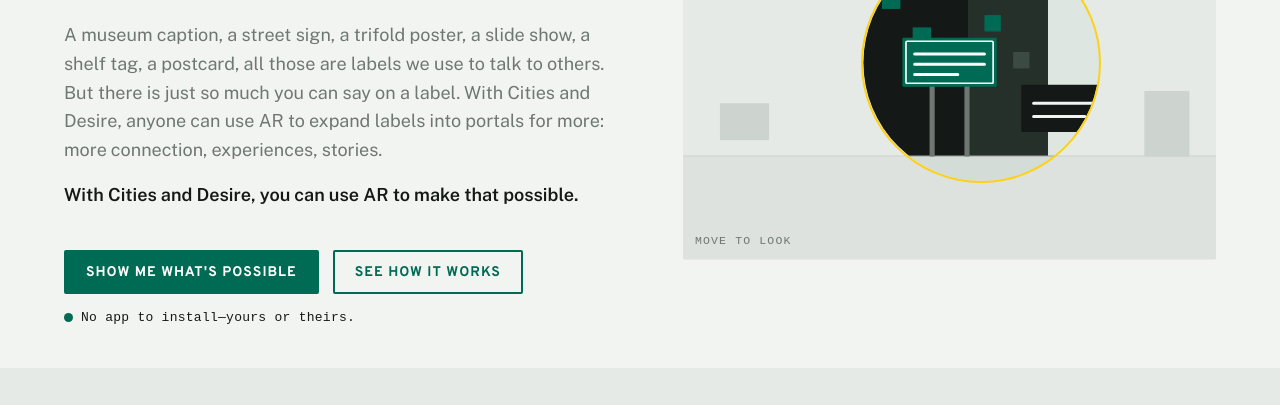
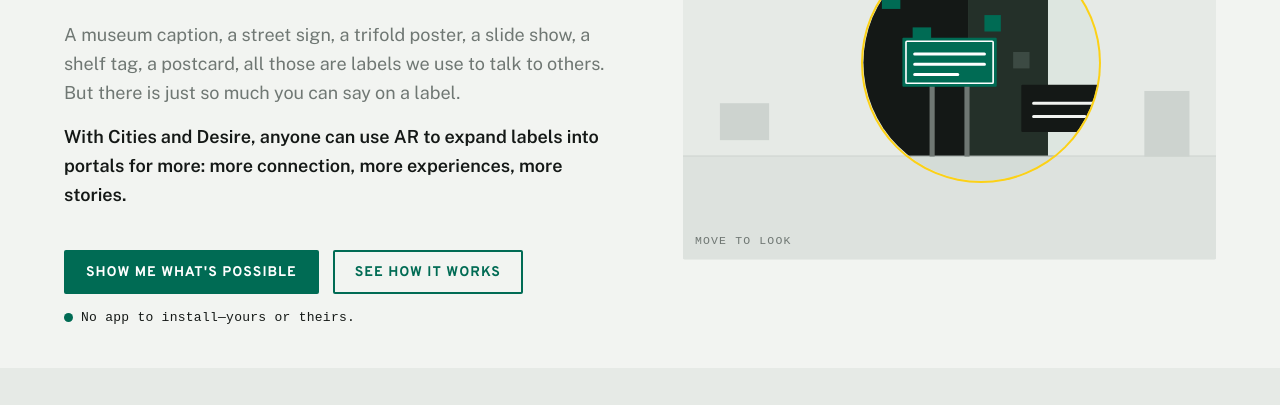
Before and after one commit to mrdale1958/newcdweb, a plain HTML site: page index3.html in a window 1280 px wide. Shown: the part 324-729 px from the top of the page. Drawn offline with nearby package versions, Linux system fonts and the light colour scheme; a web font is replaced by a local one.

Commit message:
remove redundant line

```diff
--- a/index3.html
+++ b/index3.html
@@ -265,8 +265,9 @@
       <div>
         <h1>From Labels to Portals</h1>
         <h2>Have more to say than fits the label?</h2>
-        <p class="hero__sub">A museum caption, a street sign, a trifold poster, a slide show, a shelf tag, a postcard, all those are labels we use to talk to others. But there is just so much you can say on a label. With Cities and Desire, anyone can use AR to expand labels into portals for more: more connection, experiences, stories.
-          <em>With Cities and Desire, you can use AR to make that possible.</em></p>
+        <p class="hero__sub">A museum caption, a street sign, a trifold poster, a slide show, a shelf tag, a postcard, all those are labels we use to talk to others. But there is just so much you can say on a label.
+          <em>With Cities and Desire, anyone can use AR to expand labels into portals for more: more connection, more experiences, more stories.
+          </em></p>
         <div class="hero__cta">
           <a class="btn" href="#in-use">Show me what's possible</a>
           <a class="btn btn--ghost" href="#platform">See how it works</a>
```
